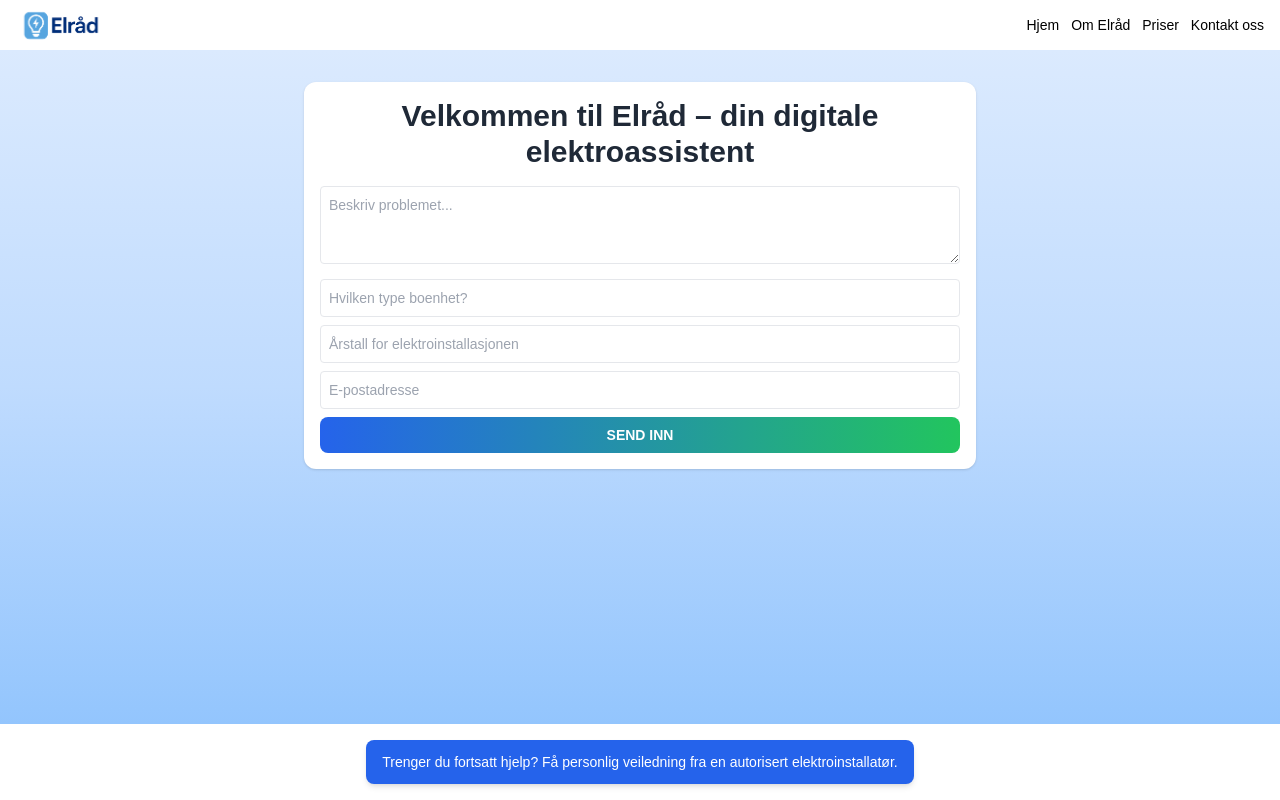
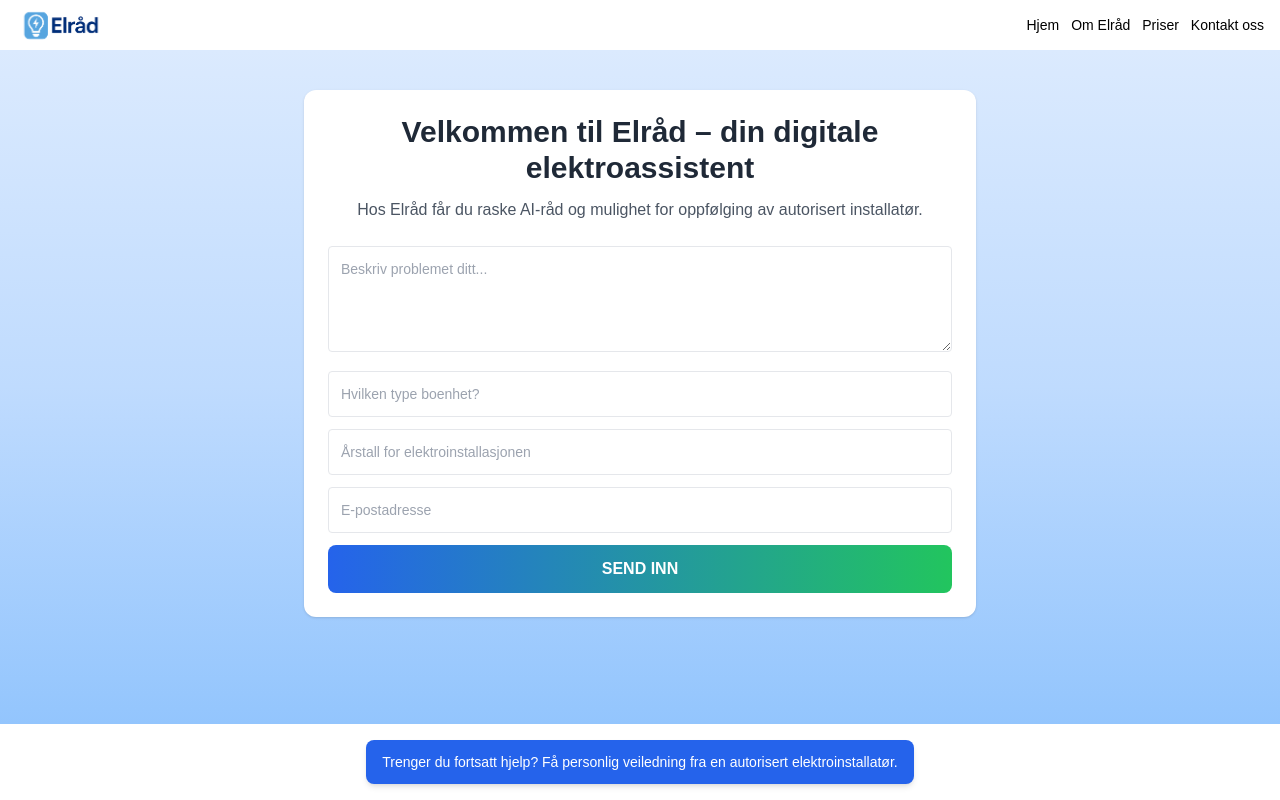
Before and after one commit to elpreben/elraad-v63, a Next.js app: page / in a window 1280 px wide. Built offline with nearby package versions, Linux system fonts and the light colour scheme.

Commit message:
Add files via upload

```diff
--- a/pages/index.js
+++ b/pages/index.js
@@ -36,51 +36,55 @@
 
   return (
     <Layout>
-      <div className="bg-white shadow p-4 rounded-xl max-w-2xl w-full mt-4 text-gray-800">
+      <div className="bg-white shadow p-6 rounded-xl max-w-2xl w-full mt-6 text-gray-800">
         {!submitted ? (
           <>
-            <h1 className="text-3xl font-bold mb-4 text-center">
+            <h1 className="text-3xl font-bold mb-3 text-center">
               Velkommen til Elråd – din digitale elektroassistent
             </h1>
-            <form onSubmit={handleSubmit} className="space-y-2">
+            <p className="text-center text-gray-600 mb-6">
+              Hos Elråd får du raske AI-råd og mulighet for oppfølging av autorisert installatør.
+            </p>
+
+            <form onSubmit={handleSubmit} className="space-y-3">
               <textarea
                 name="problem"
-                className="w-full border p-2 rounded text-sm"
-                placeholder="Beskriv problemet..."
+                className="w-full border p-3 rounded text-sm"
+                placeholder="Beskriv problemet ditt..."
                 required
-                rows="3"
+                rows="4"
               />
               <input
                 name="boenhet"
                 type="text"
-                className="w-full border p-2 rounded text-sm"
+                className="w-full border p-3 rounded text-sm"
                 placeholder="Hvilken type boenhet?"
                 required
               />
               <input
                 name="aarstall"
                 type="text"
-                className="w-full border p-2 rounded text-sm"
+                className="w-full border p-3 rounded text-sm"
                 placeholder="Årstall for elektroinstallasjonen"
                 required
               />
               <input
                 name="email"
                 type="email"
-                className="w-full border p-2 rounded text-sm"
+                className="w-full border p-3 rounded text-sm"
                 placeholder="E-postadresse"
                 required
               />
               <button
                 type="submit"
-                className="w-full bg-gradient-to-r from-blue-600 to-green-500 text-white font-bold py-2 rounded-lg text-sm mt-2"
+                className="w-full bg-gradient-to-r from-blue-600 to-green-500 text-white font-bold py-3 rounded-lg text-md mt-2"
               >
                 {loading ? 'Sender...' : 'SEND INN'}
               </button>
             </form>
           </>
         ) : (
-          <p className="text-center font-semibold text-md">
+          <p className="text-center font-semibold text-lg">
             Takk for innsendt skjema. Du vil snart motta en e-post fra vår elektro-AI med råd og veiledning.
           </p>
         )}
--- a/pages/kontakt-oss.js
+++ b/pages/kontakt-oss.js
@@ -33,7 +33,7 @@
             type="email"
             name="email"
             placeholder="E-postadresse"
-            className="w-full border p-2 rounded"
+            className="w-full border p-3 rounded"
             required
           />
           <input
@@ -42,18 +42,18 @@
             value={saknummer}
             onChange={(e) => setSaknummer(e.target.value)}
             placeholder="Saksnummer (hvis tilgjengelig)"
-            className="w-full border p-2 rounded"
+            className="w-full border p-3 rounded"
           />
           <textarea
             name="melding"
             placeholder="Skriv din melding..."
-            className="w-full border p-2 rounded"
-            rows="4"
+            className="w-full border p-3 rounded"
+            rows="5"
             required
           />
           <button
             type="submit"
-            className="bg-blue-600 text-white px-4 py-2 rounded font-bold w-full"
+            className="bg-blue-600 text-white px-4 py-3 rounded font-bold w-full"
           >
             Send melding
           </button>
```
Also changed, not shown: README.txt.
